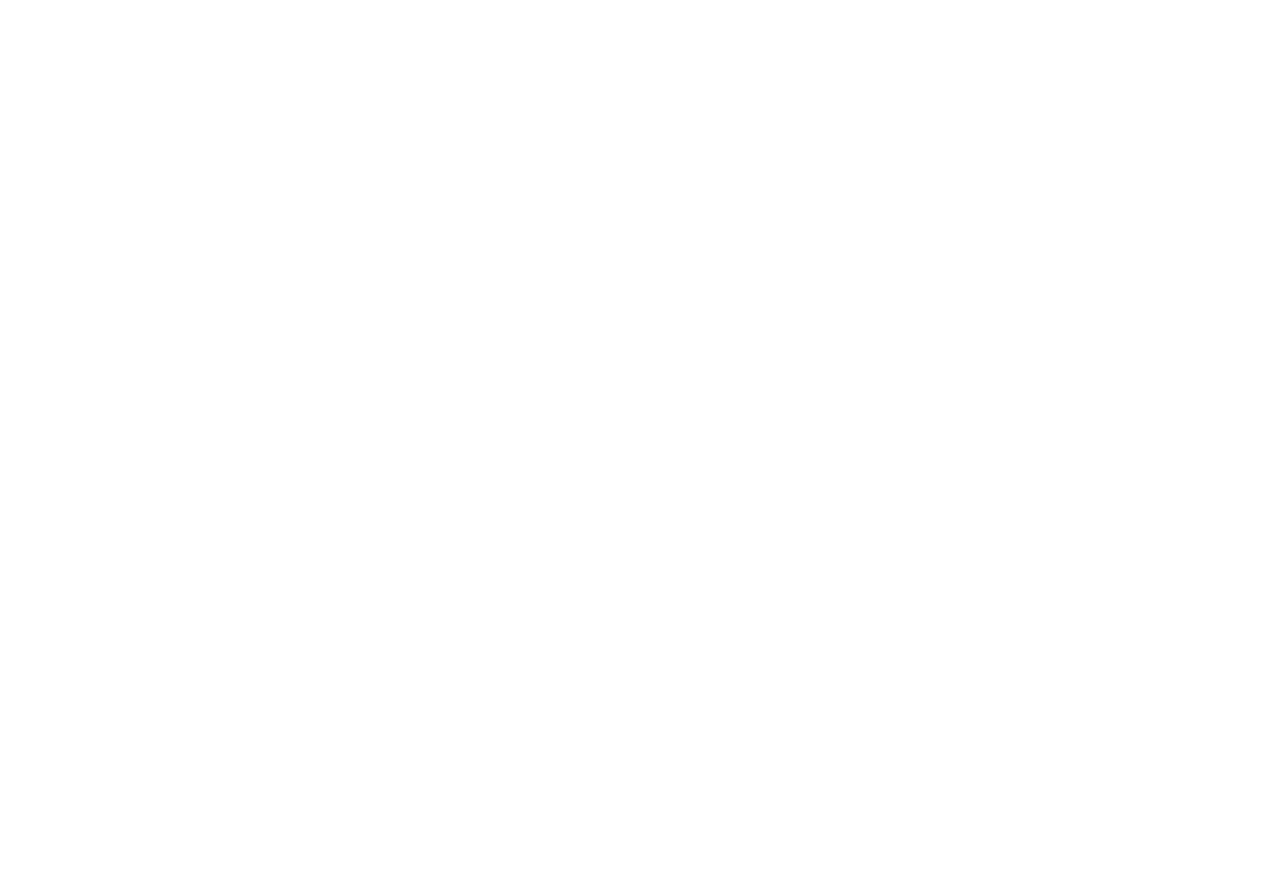
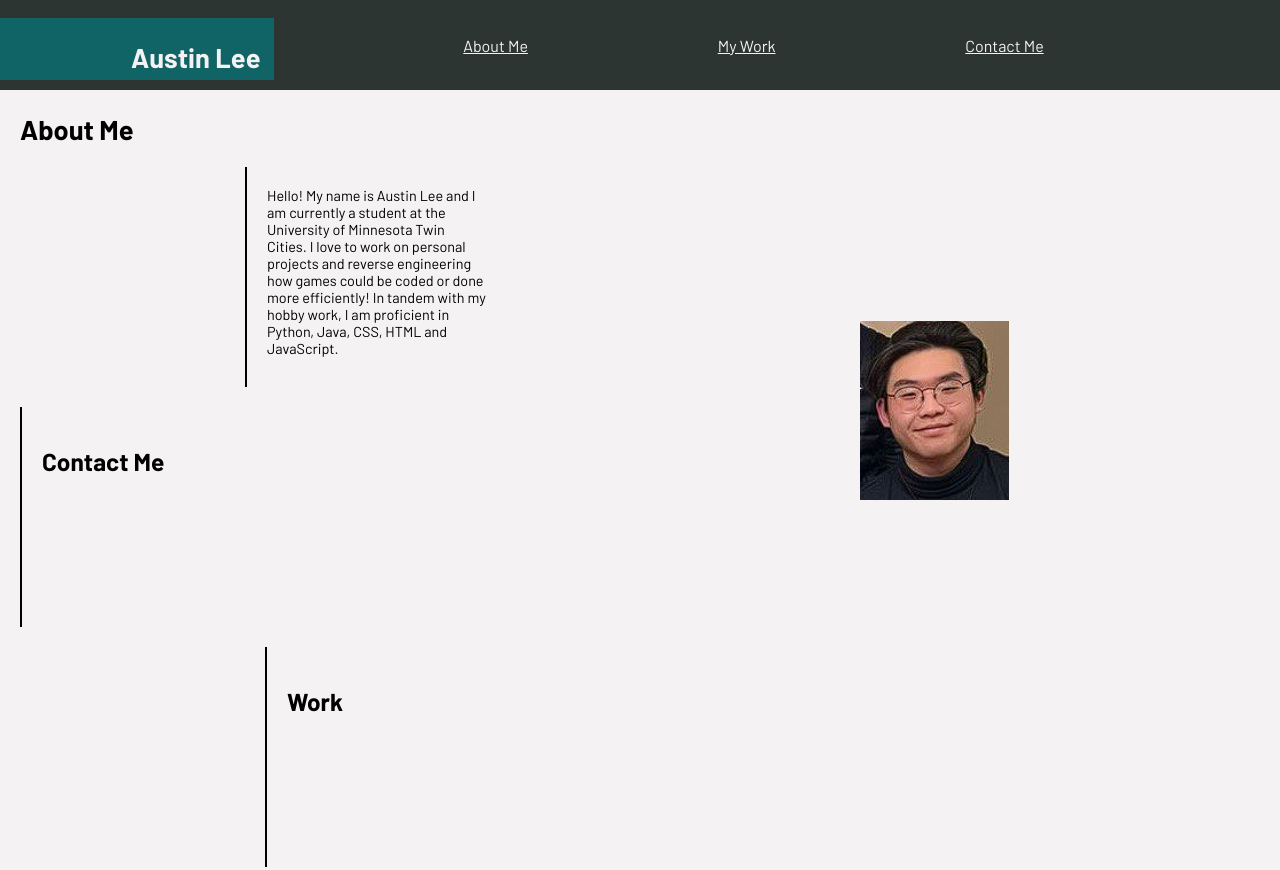
Before and after one commit to Kushonim/professional-portfolio-lee, a plain HTML site: page index.html in a window 1280 px wide. Before the commit the page ends 800 px from the top, so only its background shows below. Drawn offline with Linux system fonts and the light colour scheme.

Commit message:
Created overall layout and readied for content

```diff
--- a/assets/stylesheet.css
+++ b/assets/stylesheet.css
@@ -0,0 +1,149 @@
+:root {
+    /* adwda*/
+}
+
+body {
+    font-family: barlow;
+    margin: 0;
+    padding: 0;
+    background-color: #F4F2F3;
+}
+
+header {
+    display:flex;
+    background-color: #2C3531;
+    height: 90px;
+}
+
+h1 {
+    font-size: 1.7em;
+    text-wrap: nowrap;
+    border: solid #116466;
+    background-color: #116466;
+    padding: 10px;
+    padding-top: 20px;
+    margin-bottom: 10px;
+    padding-left: 10%;
+    color: #F4F2F3;
+    -webkit-text-stroke: black;
+    -webkit-text-stroke-width: px;
+}
+
+h2 {
+    color: black;
+    font-size: 1.7em;
+}
+
+header > nav {
+    display: flex;
+    justify-content: flex-end;
+    justify-content: space-evenly;
+    align-items: center;
+    width: 75%;
+}
+
+a:link {
+    color: #F4F2F3;
+}
+
+a:visited {
+    color: #F4F2F3;
+}
+
+a:hover {
+    color: #FFCB9A;
+}
+
+
+#aboutMe {
+    margin-bottom: 20px;
+    margin-left: 20px;
+}
+
+#contactMe {
+    margin-bottom: 20px;
+    margin-left: 20px;
+}
+
+.sectionText {
+    margin-left: 25px;
+    width: 220px;
+    border-left: 5px solid black;
+    border-width: 2px;
+    height: 200px;
+    padding-left: 20px;
+    padding-top: 20px;
+
+}
+
+#profilePicture {
+    position: absolute;
+    left: 500px;
+    bottom: 270px;
+}
+
+/* Small devices such as large phones (640px and up) */
+@media only screen and (min-width: 40em) {
+    #profilePicture {
+        position: absolute;
+        left: 400px;
+        bottom: 300px;
+    }
+}
+
+/* Medium devices such as tablets (768px and up) */
+@media only screen and (min-width: 48em) {
+    .sectionText {
+        margin-left: 45px;
+        width: 220px;
+        border-left: 5px solid black;
+        border-width: 2px;
+        height: 200px;
+        padding-left: 20px;
+        padding-top: 20px;
+    }
+
+    #profilePicture {
+        position: absolute;
+        left: 460px;
+        bottom: 300px;
+    }
+}
+
+/* Large devices such as laptops (1024px and up) */
+@media only screen and (min-width: 64em) {
+    .sectionText {
+        margin-left: 225px;
+        width: 220px;
+        border-left: 5px solid black;
+        border-width: 2px;
+        height: 200px;
+        padding-left: 20px;
+        padding-top: 20px;
+    }
+
+    #profilePicture {
+        position: absolute;
+        left: 660px;
+        bottom: 300px;
+    }
+}
+
+/* Largest devices such as desktops (1280px and up) */
+@media only screen and (min-width: 80em) {
+    .sectionText {
+        margin-left: 225px;
+        width: 220px;
+        border-left: 5px solid black;
+        border-width: 2px;
+        height: 200px;
+        padding-left: 20px;
+        padding-top: 20px;
+    }
+
+    #profilePicture {
+        position: absolute;
+        left: 860px;
+        bottom: 300px;
+    }
+}
--- a/index.html
+++ b/index.html
@@ -4,9 +4,47 @@
     <meta charset="UTF-8">
     <meta name="viewport" content="width=device-width, initial-scale=1.0">
     <link rel="stylesheet" href="/professional-portfolio-lee/assets/stylesheet.css">
+    <link rel="preconnect" href="https://fonts.googleapis.com">
+    <link rel="preconnect" href="https://fonts.gstatic.com" crossorigin>
+    <link href="https://fonts.googleapis.com/css2?family=Barlow:ital,wght@0,100;0,200;0,300;0,400;0,500;0,600;0,700;0,800;0,900;1,100;1,200;1,300;1,400;1,500;1,600;1,700;1,800;1,900&display=swap" rel="stylesheet">
     <title>Austin Lee's Portfolio</title>
 </head>
 <body>
+    <header>
+        <h1>Austin Lee</h1>
+        <nav>
+            <a href="#aboutMe">About Me</a>
+            <a href="#myWork">My Work</a>
+            <a href="#contactMe">Contact Me</a>
+        </nav>
+    </header>
+    <section>
+        <div id="aboutMe">
+            <h2>
+                About Me
+            </h2>
+            <p style="font-size: .9em;" class="sectionText">
+                Hello! My name is Austin Lee and I am currently a student at
+                the University of Minnesota Twin Cities. I love to work on personal
+                projects and reverse engineering how games could be coded or
+                done more efficiently! In tandem with my hobby work, I am proficient in
+                Python, Java, CSS, HTML and JavaScript.
+                <img src="../professional-portfolio-lee/assets/images/portpfp.png" id="profilePicture">
+            </p>
+        </div>
+        <div id="contactMe" style="font-size: .9em;" class="sectionText">
+            <h2>
+                Contact Me
+            </h2>
+        </div>
+    </section>
+    <figure>
+        <div id="myWork" style="font-size: .9em;" class="sectionText">
+            <h2>
+                Work
+            </h2>
+        </div>
+    </figure>
 
 </body>
 </html>
```
Also changed, not shown: assets/images/portpfp.png (added).
